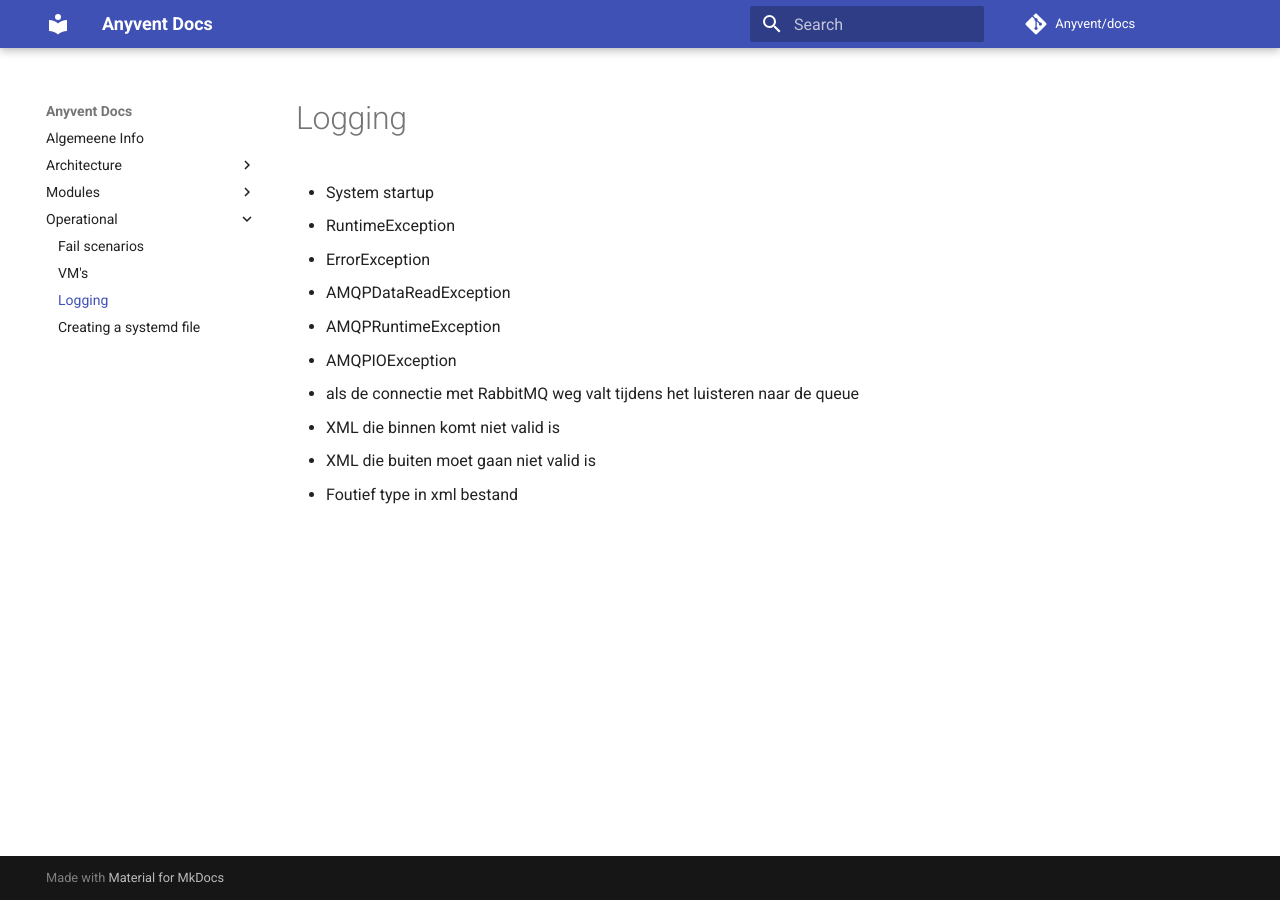
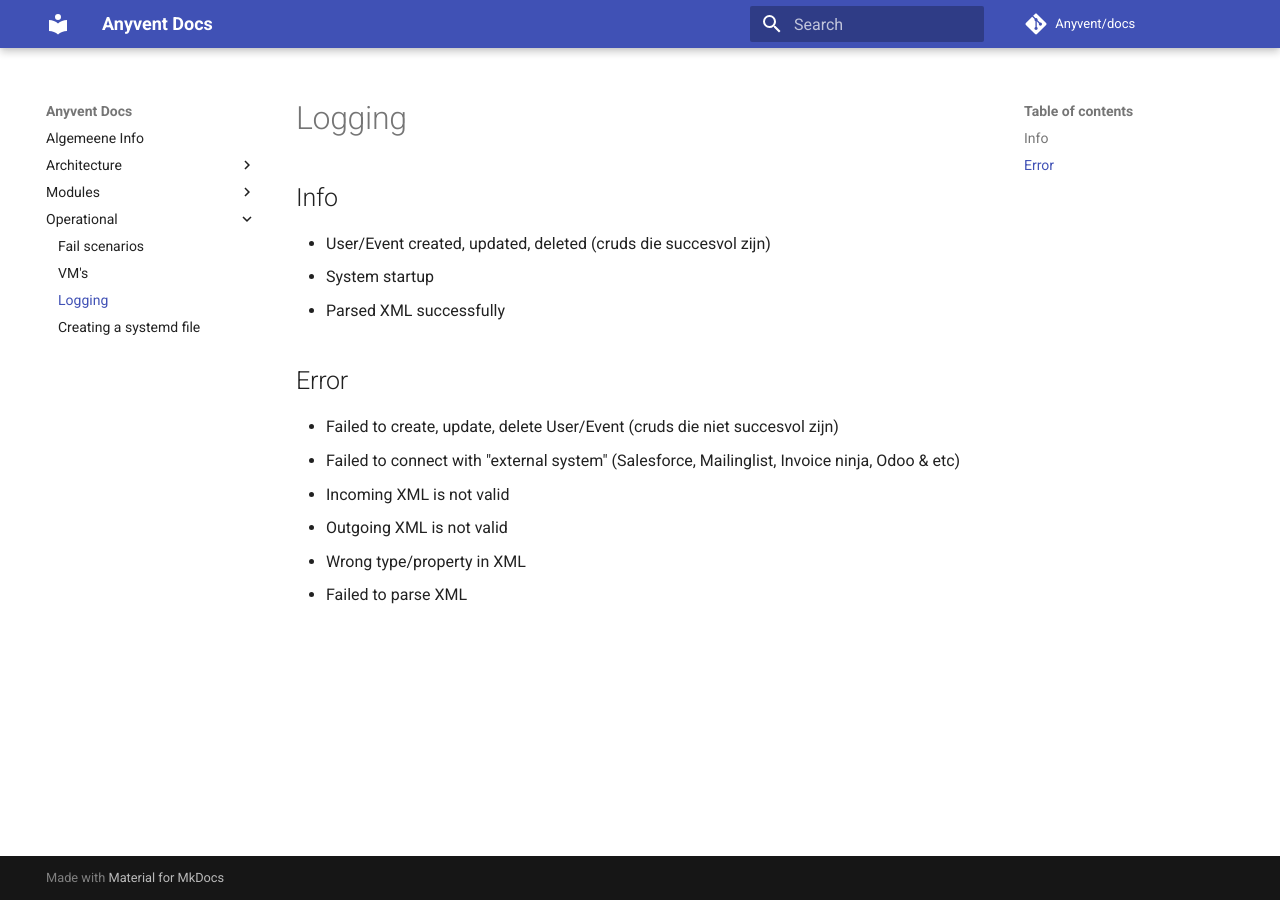
Before and after one commit to seppeconinx/docs, an MkDocs documentation site: the page built from docs/operational/logging.md, in a window 1280 px wide. Built offline with MkDocs 1.6.1 and Material for MkDocs 9.7.7, drawn with Linux system fonts in a browser that asks for light colours; comment, search, counter and statistics services are not loaded.

Commit message:
Feat: logs defined with types

```diff
--- a/docs/operational/logging.md
+++ b/docs/operational/logging.md
@@ -1,12 +1,16 @@
 # Logging
 
+## Info
+
+- User/Event created, updated, deleted (cruds die succesvol zijn)
 - System startup
-- RuntimeException
-- ErrorException
-- AMQPDataReadException
-- AMQPRuntimeException
-- AMQPIOException
-- als de connectie met RabbitMQ weg valt tijdens het luisteren naar de queue
-- XML die binnen komt niet valid is
-- XML die buiten moet gaan niet valid is
-- Foutief type in xml bestand
+- Parsed XML successfully
+
+## Error
+
+- Failed to create, update, delete User/Event (cruds die niet succesvol zijn)
+- Failed to connect with "external system" (Salesforce, Mailinglist, Invoice ninja, Odoo & etc)
+- Incoming XML is not valid
+- Outgoing XML is not valid
+- Wrong type/property in XML
+- Failed to parse XML
```
